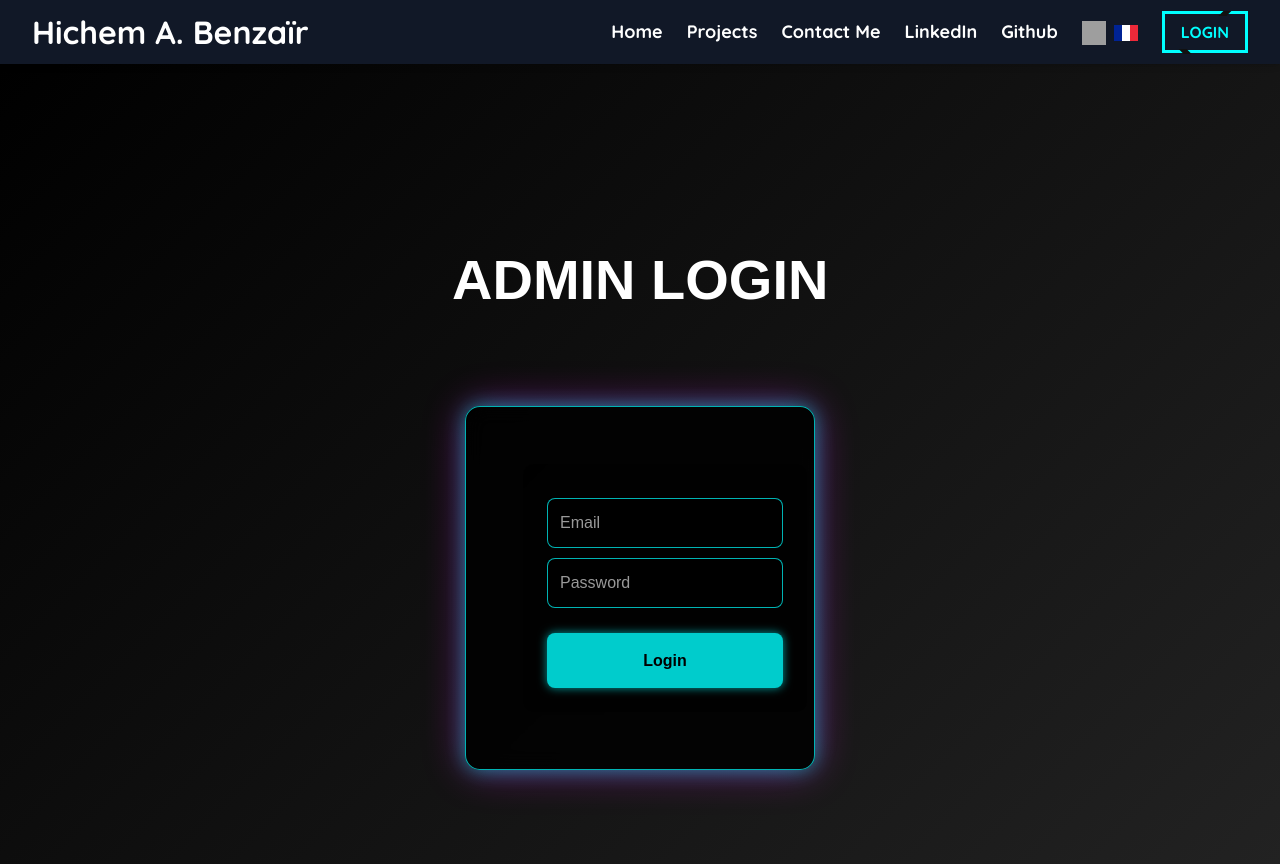
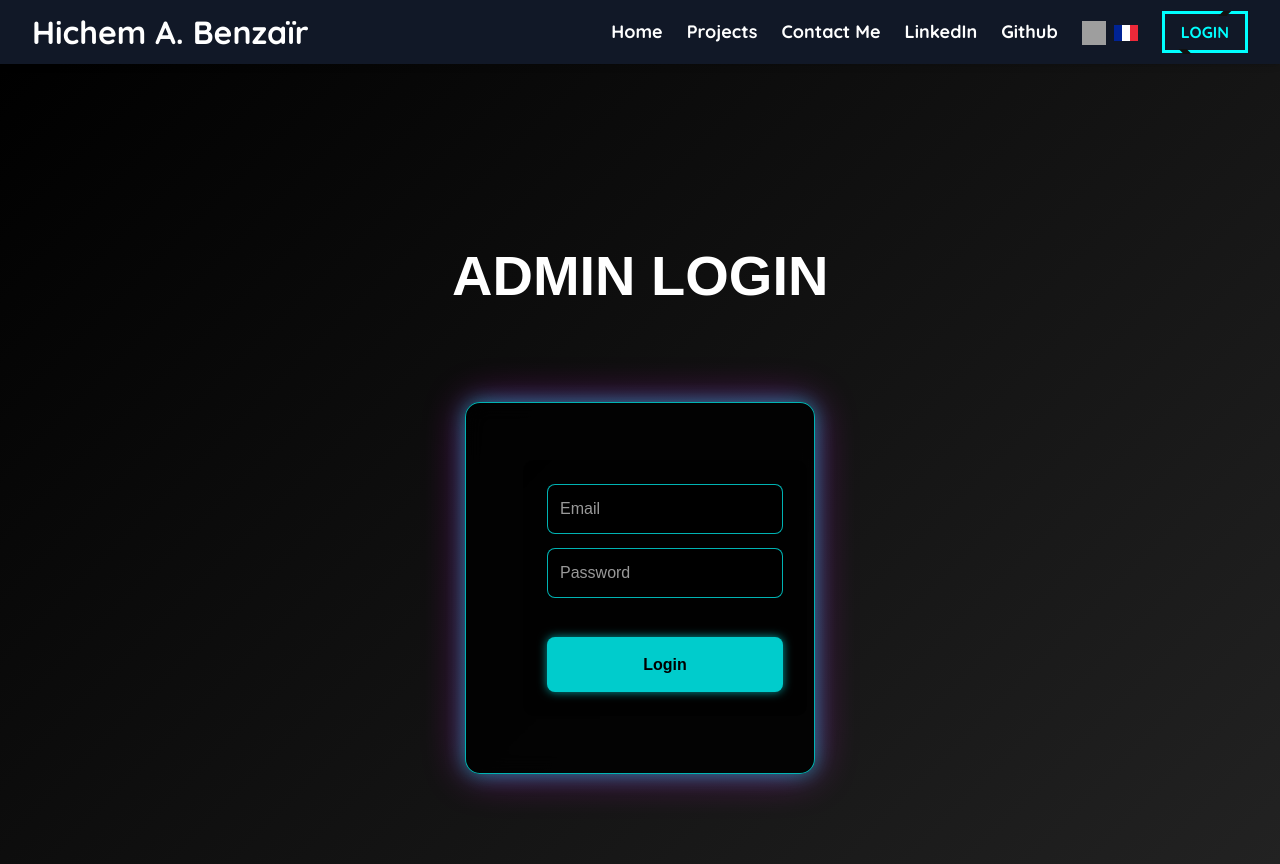
Before and after one commit to MercuryAtom31/portfolio-hichem-benzair, a React (Vite) app in the folder frontend/: page /login in a window 1280 px wide. Built offline with nearby package versions, Linux system fonts and the light colour scheme; no server answers; grey boxes are pictures that could not be loaded.

Commit message:
Adjusted the form layout so the fields and button are centered and aligned consistently by using flex + gap, and removing per-input margins.

```diff
--- a/frontend/src/components/Login.css
+++ b/frontend/src/components/Login.css
@@ -129,7 +129,7 @@
   display: block;
   width: 100%;
   padding: 12px;
-  margin: 10px 0;
+  margin: 0;
   background: rgba(0, 0, 0, 0.9); /* Darken input background */
   border: 1px solid rgba(0, 255, 255, 0.7);
   border-radius: 8px;
@@ -184,6 +184,10 @@
   padding: 1.5rem;
   border-radius: 10px;
   box-sizing: border-box;
+  display: flex;
+  flex-direction: column;
+  align-items: stretch;
+  gap: 14px;
 }
 
 @media (max-width: 480px) {
```
